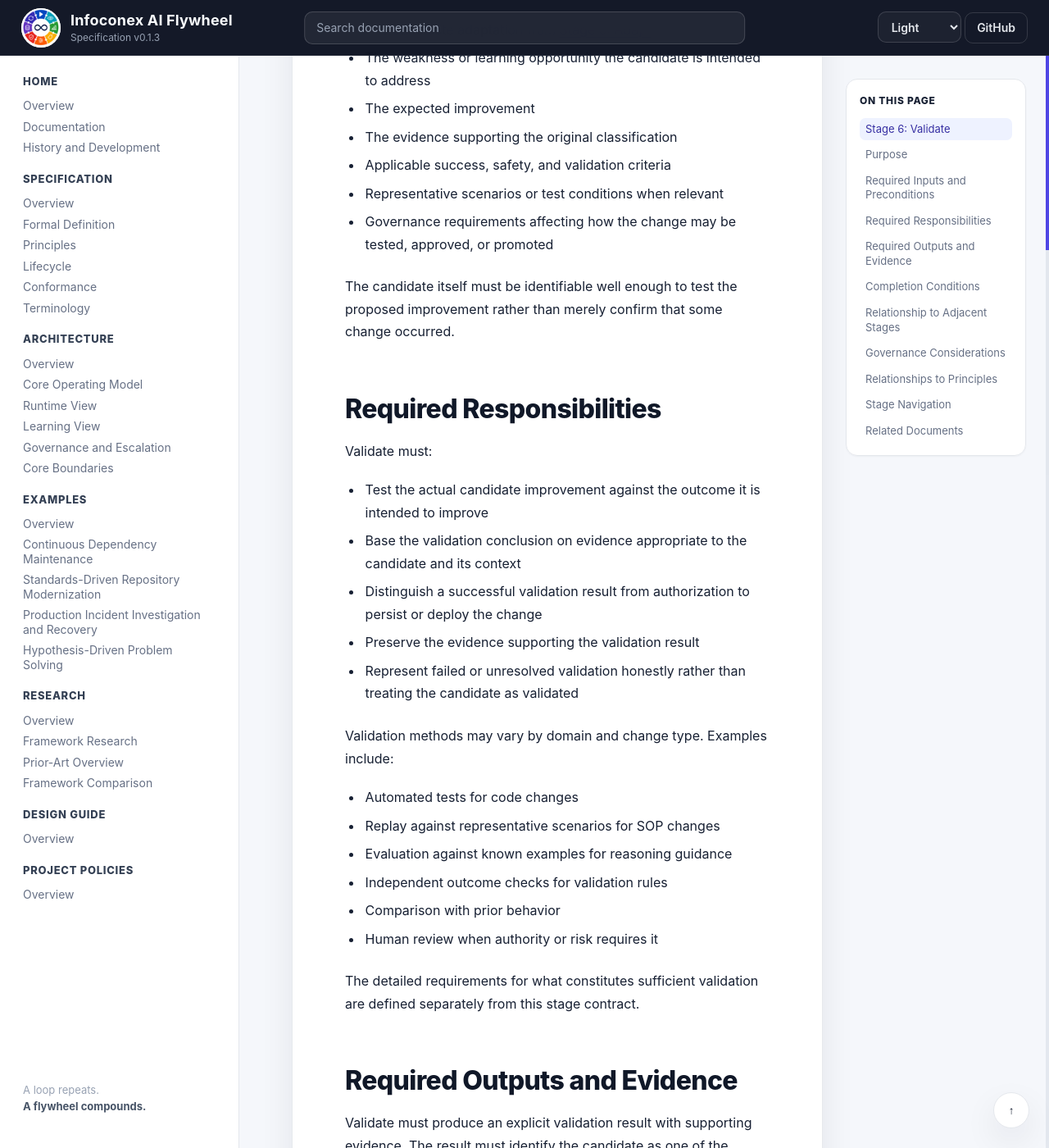
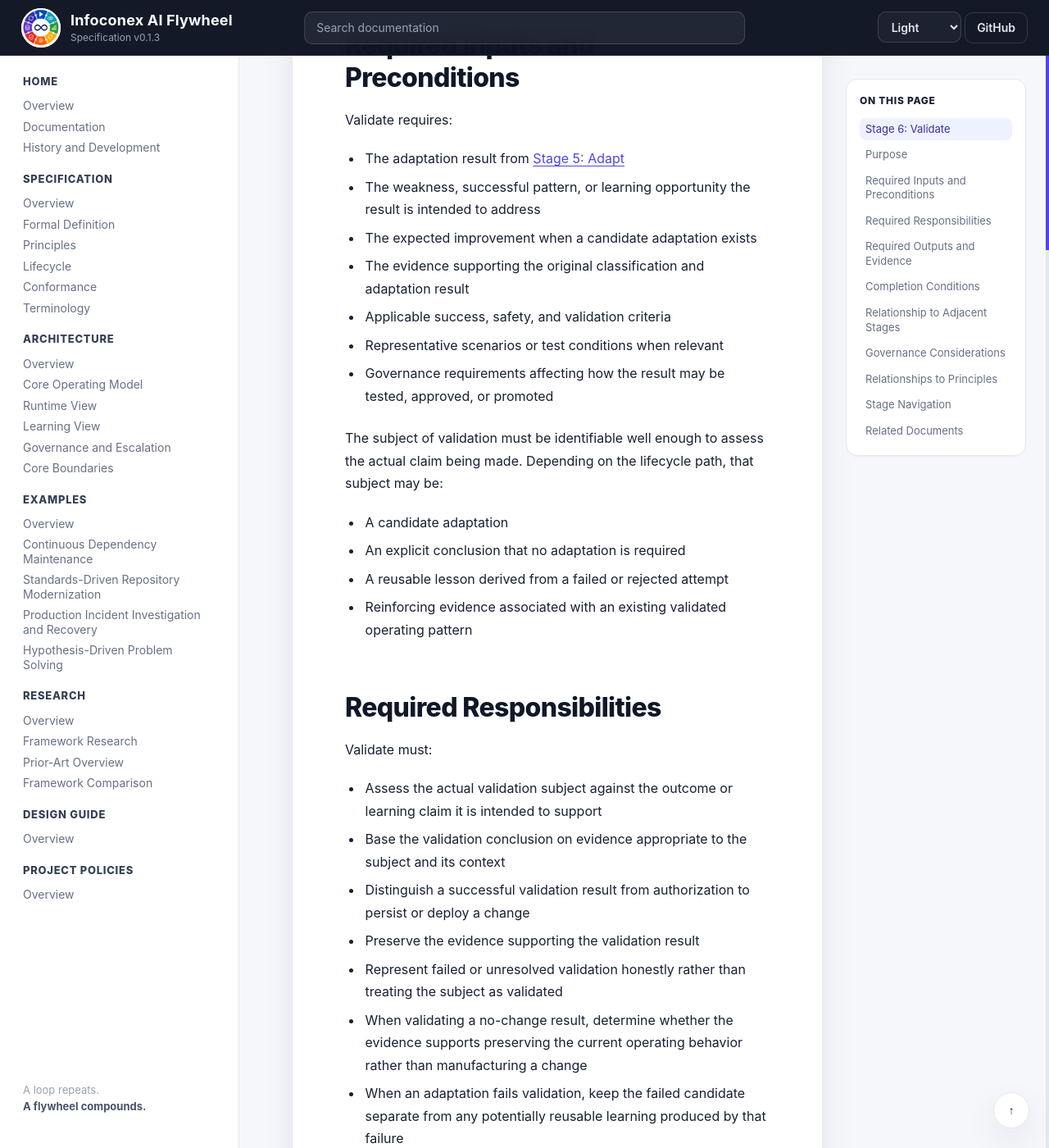
Before and after one commit to infoconex/ai-flywheel, a Jekyll site: the page built from docs/specification/lifecycle/06-validate.md, in a window 1280 px wide and 1400 px high, scrolled down 819 px. Shown: the whole window at 82% size. Built offline with Jekyll 4.4.1, drawn with Linux system fonts in a browser that asks for light colours; our own code applies the rules of GitHub Pages for plain Markdown files; some of the changed text lies outside the part shown.

Commit message:
Define validation behavior across change, no-change, and failure paths

```diff
--- a/docs/specification/lifecycle/06-validate.md
+++ b/docs/specification/lifecycle/06-validate.md
@@ -1,70 +1,99 @@
 # Stage 6: Validate
 
-The Infoconex AI Flywheel tests a proposed improvement against appropriate evidence before trusting it for future use.
+The Infoconex AI Flywheel evaluates whether a candidate improvement or other learning disposition is sufficiently supported before the resulting learning is trusted for future use.
 
 ## Purpose
 
-Adaptation creates a candidate improvement. Validation determines whether that candidate actually addresses the intended weakness well enough to be considered for persistent future use.
+Adapt produces an explicit response to classification. Validation determines whether that response is supported well enough to influence persistent future operation.
 
 Validation and authority are separate concerns. A change may work but still not be authorized, or it may be authorized in principle but not yet proven to work.
+
+Validation also applies when the correct outcome is not a new adaptation. A no-change conclusion or reusable lesson derived from failure still needs enough evidence to justify being trusted beyond the current execution.
 
 ## Required Inputs and Preconditions
 
 Validate requires:
 
-- The candidate adaptation from [Stage 5: Adapt](05-adapt.md)
-- The weakness or learning opportunity the candidate is intended to address
-- The expected improvement
-- The evidence supporting the original classification
+- The adaptation result from [Stage 5: Adapt](05-adapt.md)
+- The weakness, successful pattern, or learning opportunity the result is intended to address
+- The expected improvement when a candidate adaptation exists
+- The evidence supporting the original classification and adaptation result
 - Applicable success, safety, and validation criteria
 - Representative scenarios or test conditions when relevant
-- Governance requirements affecting how the change may be tested, approved, or promoted
+- Governance requirements affecting how the result may be tested, approved, or promoted
 
-The candidate itself must be identifiable well enough to test the proposed improvement rather than merely confirm that some change occurred.
+The subject of validation must be identifiable well enough to assess the actual claim being made. Depending on the lifecycle path, that subject may be:
+
+- A candidate adaptation
+- An explicit conclusion that no adaptation is required
+- A reusable lesson derived from a failed or rejected attempt
+- Reinforcing evidence associated with an existing validated operating pattern
 
 ## Required Responsibilities
 
 Validate must:
 
-- Test the actual candidate improvement against the outcome it is intended to improve
-- Base the validation conclusion on evidence appropriate to the candidate and its context
-- Distinguish a successful validation result from authorization to persist or deploy the change
+- Assess the actual validation subject against the outcome or learning claim it is intended to support
+- Base the validation conclusion on evidence appropriate to the subject and its context
+- Distinguish a successful validation result from authorization to persist or deploy a change
 - Preserve the evidence supporting the validation result
-- Represent failed or unresolved validation honestly rather than treating the candidate as validated
+- Represent failed or unresolved validation honestly rather than treating the subject as validated
+- When validating a no-change result, determine whether the evidence supports preserving the current operating behavior rather than manufacturing a change
+- When an adaptation fails validation, keep the failed candidate separate from any potentially reusable learning produced by that failure
+- Allow failure-derived learning to become a separate validation subject when it can improve future execution
 
-Validation methods may vary by domain and change type. Examples include:
+Validation methods may vary by domain and subject. Examples include:
 
 - Automated tests for code changes
 - Replay against representative scenarios for SOP changes
 - Evaluation against known examples for reasoning guidance
 - Independent outcome checks for validation rules
 - Comparison with prior behavior
+- Evidence showing that the current validated pattern continues to satisfy the intended outcome
+- Testing a known-failure rule or applicability constraint against representative cases
 - Human review when authority or risk requires it
 
 The detailed requirements for what constitutes sufficient validation are defined separately from this stage contract.
 
 ## Required Outputs and Evidence
 
-Validate must produce an explicit validation result with supporting evidence. The result must identify the candidate as one of the following:
+Validate must produce an explicit validation result with supporting evidence.
+
+For a candidate adaptation, the result must identify the candidate as one of the following:
 
 - Validated
 - Failed validation
 - Uncertain or unresolved validation
 - Unable to advance because of an applicable governance constraint
 
-A candidate may be eligible for [Stage 7: Persist](07-persist.md) only when it has a successful validation result and the required authorization for persistence.
+For a no-change or failure-derived learning path, the result must identify whether the claimed learning or disposition is:
+
+- Sufficiently supported for persistence or reinforcement
+- Not sufficiently supported
+- Uncertain or unresolved
+- Unable to advance because of an applicable governance constraint
+
+A candidate adaptation may become eligible to be persisted as an approved operational improvement only when it has a successful validation result and the required authorization.
+
+A failed or rejected adaptation must not be promoted as an approved operational improvement. However, separately validated learning produced by that failed attempt may still become eligible for [Stage 7: Persist](07-persist.md).
 
 ## Completion Conditions
 
-Validate is complete when the candidate has an explicit validation result supported by preserved evidence.
+Validate is complete when the validation subject has an explicit result supported by preserved evidence.
 
 The stage contract is not satisfied by treating incomplete, failed, or unresolved validation as successful validation.
 
+When validation fails, the lifecycle must not silently continue as though the candidate succeeded. The result becomes new evidence that may justify retry, backward transition, escalation, stopping the attempted improvement, or validating a separate lesson derived from the failure.
+
 ## Relationship to Adjacent Stages
 
-Validate consumes the candidate improvement, expected outcome, and validation intent produced by [Stage 5: Adapt](05-adapt.md).
+Validate consumes the adaptation result, intended outcome, and validation intent produced by [Stage 5: Adapt](05-adapt.md).
 
-A successfully validated and appropriately authorized candidate becomes eligible input to [Stage 7: Persist](07-persist.md).
+Successfully validated and appropriately authorized operational improvements may advance to [Stage 7: Persist](07-persist.md).
+
+Validated no-change conclusions, reinforcing evidence, and reusable failure-derived learning may also advance to Persist when durable retention can influence future operation.
+
+Failed or unresolved validation may return the lifecycle to Evaluate, Classify, Adapt, or another appropriate stage. Returning to an earlier stage does not erase the validation evidence that caused the transition.
 
 ## Governance Considerations
 
@@ -74,11 +103,13 @@ A human may authorize a change without proving that it works. Likewise, a techni
 
 The Governance Policy determines whether the validation activity itself is authorized and whether successful validation is enough for persistence or requires another approval step.
 
+Governance may also require stopping or escalating a candidate even when useful learning can still be preserved from the attempt.
+
 ## Relationships to Principles
 
 - [Principle 5: Execution Must Produce Outcome Evidence](../principles/05-outcome-evidence.md) requires validation conclusions to be based on evidence.
-- [Principle 6: Failure Determines Where the System Evolves](../principles/06-evolution-routing.md) allows validation evidence to inform later lifecycle decisions.
-- [Principle 7: Learning Must Change a Persistent Operational Asset](../principles/07-persistent-learning.md) requires validation before learning is trusted for durable future use.
+- [Principle 6: Failure Determines Where the System Evolves](../principles/06-evolution-routing.md) allows validation evidence to inform later lifecycle decisions and produce new learning.
+- [Principle 7: Learning Must Change a Persistent Operational Asset](../principles/07-persistent-learning.md) requires reusable learning to be validated before it is trusted for durable future use.
 - [Principle 1: Autonomy Is Bounded by Human Authority](../principles/01-human-authority.md) keeps technical validation separate from authorization.
 
 ## Stage Navigation
```
